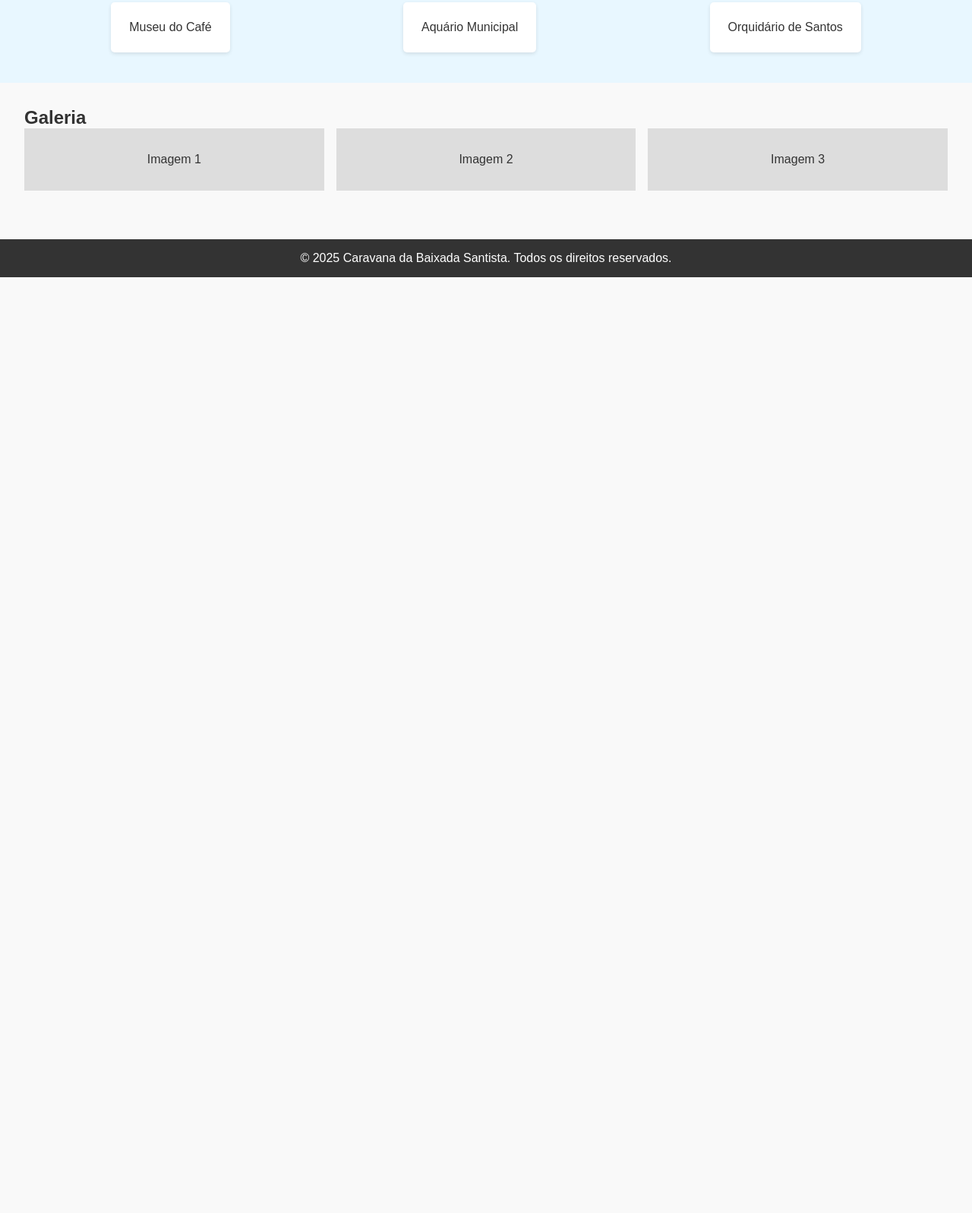
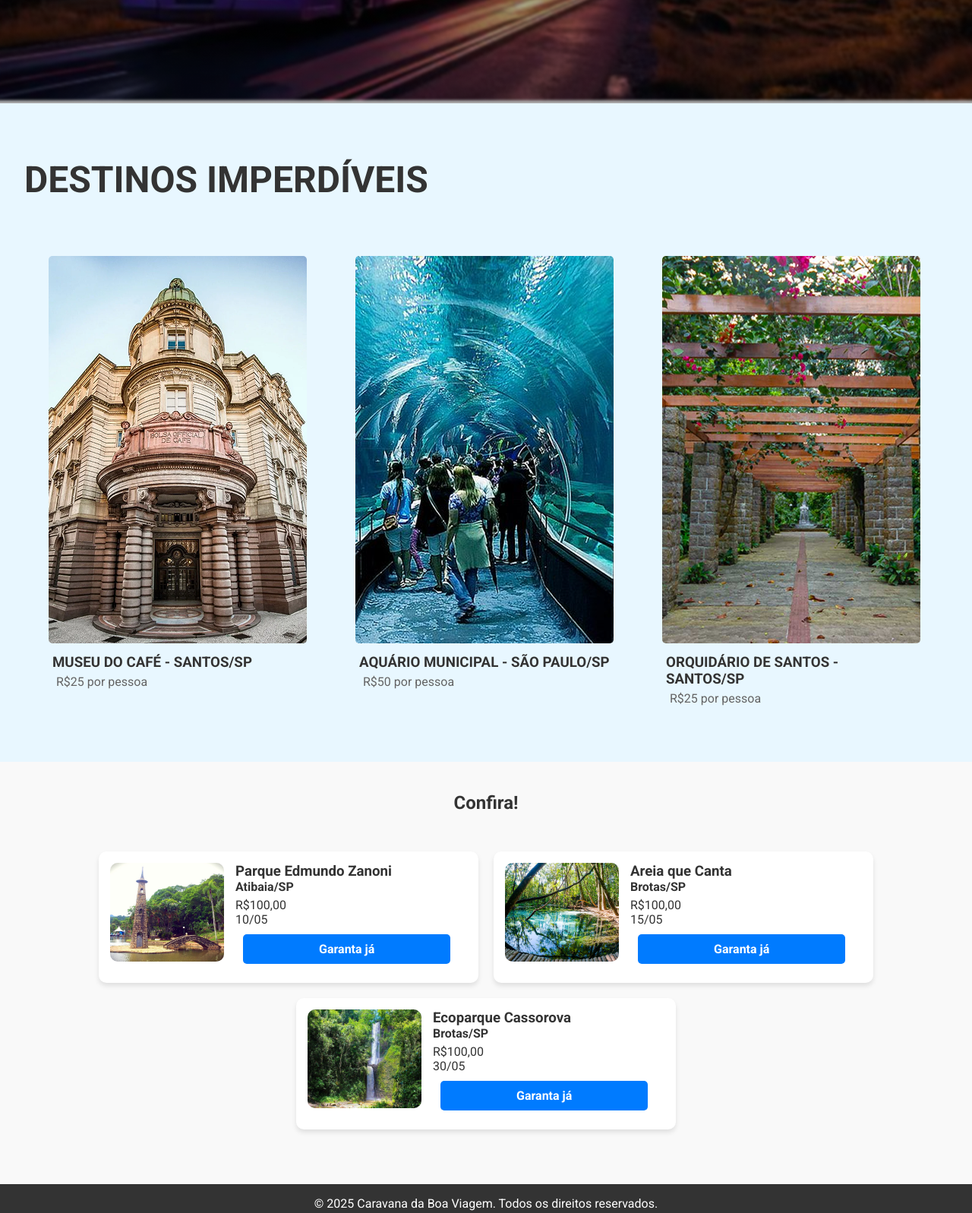
Before and after one commit to luskaluz/Caravana_BoaViagem, a website: page index.html in a window 1280 px wide. Shown: the part 515-2112 px from the top of the page at 76% size. Before the commit the page ends 880 px from the top, so only its background shows below. Drawn offline with Linux system fonts and the light colour scheme.

Commit message:
homepage

```diff
--- a/css/styles.css
+++ b/css/styles.css
@@ -1,9 +1,10 @@
+@import url('https://fonts.googleapis.com/css2?family=Roboto:ital,wght@0,100..900;1,100..900&display=swap');
 
 * {
     margin: 0;
     padding: 0;
     box-sizing: border-box;
-    font-family: 'Arial', sans-serif;
+    font-family: 'Roboto', sans-serif;
 }
 
 body {
@@ -25,14 +26,34 @@ body {
 .menu li a {
     color: white;
     text-decoration: none;
+    position: relative;
 }
 
+.menu li a::after {
+    content: '';
+    position: absolute;
+    left: 0;
+    bottom: -2px;
+    width: 100%;
+    height: 2px;
+    background: white;
+    transform: scaleX(0);
+    transition: transform 0.3s ease-in-out;
+}
+
+.menu li a:hover::after {
+    transform: scaleX(1);
+}
 .banner {
-    background: linear-gradient(rgba(0, 0, 0, 0.3), rgba(0, 0, 0, 0.3)), url('../images/banner.jpg') no-repeat center center;
+    background: linear-gradient(rgba(0, 0, 0, 0.3), rgba(0, 0, 0, 0.3)), url('../images/img_backblur.png') no-repeat center center;
     background-size: cover;
     color: white;
-    padding: 5rem;
+    height: 600px;
     text-align: center;
+}
+
+.banner h1{
+    padding-top: 200px;
 }
 
 .destinos {
@@ -40,28 +61,101 @@ body {
     background-color: #e8f7ff;
 }
 
+.destinos h2{
+    margin-top: 40px;
+    margin-bottom: 40px;
+    font-size: 48px;
+    font-weight: 700;
+    text-transform: uppercase;
+}
+
 .cards {
     display: flex;
     justify-content: space-around;
 }
 
+.cards img{
+    border-radius: 5px;
+    margin-bottom: 5px;
+}
+
 .card {
-    background-color: white;
     padding: 1.5rem;
     margin: 0.5rem;
     border-radius: 5px;
-    box-shadow: 0 2px 5px rgba(0, 0, 0, 0.1);
 }
 
-.galeria {
-    padding: 2rem;
+.card h3{
+    margin: 5px;
 }
 
-.grid-galeria {
-    display: grid;
-    grid-template-columns: repeat(3, 1fr);
-    gap: 1rem;
+.preco-destaque{
+    color: #646464;
+    margin: 5px 0 10px 10px;
 }
+
+.eventos {
+    text-align: center;
+    padding: 40px 20px;
+    background-color: #f9f9f9;
+}
+
+.eventos h2{
+    margin-bottom: 50px;
+}
+
+.grid-eventos {
+    display: flex;
+    justify-content: center;
+    gap: 20px;
+    flex-wrap: wrap;
+}
+
+.evento {
+    background: white;
+    padding: 15px;
+    border-radius: 10px;
+    box-shadow: 0 4px 6px rgba(0, 0, 0, 0.1);
+    display: flex;
+    align-items: flex-start;
+    width: 500px;
+    gap: 15px;
+}
+
+.evento img {
+    width: 150px;
+    height: 130px;
+    border-radius: 10px;
+    object-fit: cover;
+}
+
+.evento-info {
+    text-align: left;
+    flex: 1;
+    display: flex;
+    flex-direction: column;
+}
+
+.evento h4{
+    margin-bottom: 5px;
+}
+
+.botao-evento {
+    display: inline-block;
+    padding: 10px 100px;
+    margin: 10px;
+    background: #007bff;
+    color: white;
+    text-decoration: none;
+    border-radius: 5px;
+    font-weight: bold;
+    align-self: flex-start;
+}
+
+.botao-evento:hover {
+    background: #0056b3;
+}
+
 
 .image-placeholder {
     background-color: #ddd;
@@ -126,13 +220,15 @@ footer {
 
 .formulario button {
     padding: 10px;
-    font-size: 16px;
+    font-size: 20px;
+    font-weight: 500;
     border: none;
     border-radius: 5px;
     background-color: #008CFF;
     color: white;
     cursor: pointer;
     transition: background-color 0.3s ease;
+    text-transform: uppercase;
 }
 
 .formulario button:hover {
--- a/index.html
+++ b/index.html
@@ -1,25 +1,14 @@
 <!DOCTYPE html>
 <html lang="pt-BR">
+
 <head>
     <meta charset="UTF-8">
     <meta name="viewport" content="width=device-width, initial-scale=1.0">
     <title>Caravana da Baixada Santista</title>
     <link rel="stylesheet" href="css/styles.css">
     <link rel="icon" type="image/jpeg" href="images/onibus_viagem.jpg">
-    <style>
-        .banner {
-            background: url('images/onibus_viagem.jpg') no-repeat center center;
-            background-size: cover;
-            height: 400px;
-            display: flex;
-            align-items: center;
-            justify-content: center;
-            color: white;
-            text-shadow: 2px 2px 5px rgba(0, 0, 0, 0.7);
-            text-align: center;
-        }
-    </style>
 </head>
+
 <body>
     <header>
         <nav class="navbar">
@@ -41,24 +30,70 @@
         <section class="destinos">
             <h2>Destinos Imperdíveis</h2>
             <div class="cards">
-                <div class="card">Museu do Café</div>
-                <div class="card">Aquário Municipal</div>
-                <div class="card">Orquidário de Santos</div>
+                <div class="card">
+                    <img src="images/museucafe.png">
+                    <h3>MUSEU DO CAFÉ - SANTOS/SP</h3>
+                    <p class="preco-destaque">R$25 por pessoa</p>
+                </div>
+                <div class="card">
+                    <img src="images/aquario.png">
+                    <h3>AQUÁRIO MUNICIPAL - SÃO PAULO/SP</h3>
+                    <p class="preco-destaque">R$50 por pessoa</p>
+                </div>
+                <div class="card">
+                    <img src="images/orquidario.png">
+                    <h3>ORQUIDÁRIO DE SANTOS - SANTOS/SP</h3>
+                    <p class="preco-destaque">R$25 por pessoa</p>
+                </div>
             </div>
         </section>
 
-        <section class="galeria">
-            <h2>Galeria</h2>
-            <div class="grid-galeria">
-                <div class="image-placeholder">Imagem 1</div>
-                <div class="image-placeholder">Imagem 2</div>
-                <div class="image-placeholder">Imagem 3</div>
+        <section class="eventos">
+            <h2>Confira!</h2>
+            <div class="grid-eventos">
+                <div class="evento">
+                    <img src="images/parqueatibaia.jpg" alt="Evento 1">
+                    <div class="evento-info">
+                        <h3>Parque Edmundo Zanoni</h3>
+                        <h4>Atibaia/SP</h4>
+                        <p>R$100,00</p>
+                        <p>10/05</p>
+                        <a href="parquezanoni.html" class="botao-evento">Garanta já</a>
+                    </div>
+
+                </div>
+
+                <div class="evento">
+                    <img src="images/areia-que-canta.jpg" alt="Evento 2">
+                    <div class="evento-info">
+                        <h3>Areia que Canta </h3>
+                        <h4>Brotas/SP</h4>
+                        <p>R$100,00</p>
+                        <p>15/05</p>
+                        <a href="areiaquecanta.html" class="botao-evento">Garanta já</a>
+                    </div>
+
+                </div>
+
+                <div class="evento">
+                    <img src="images/cachoeira-do-cassorova.jpg" alt="Evento 3">
+                    <div class="evento-info">
+                        <h3>Ecoparque Cassorova</h3>
+                        <h4>Brotas/SP</h4>
+                        <p>R$100,00</p>
+                        <p>30/05</p>
+                        <a href="ecoparquecassorova.html" class="botao-evento">Garanta já</a>
+                    </div>
+
+                </div>
             </div>
         </section>
+
     </main>
 
     <footer>
-        <p>© 2025 Caravana da Baixada Santista. Todos os direitos reservados.</p>
+        <p>© 2025 Caravana da Boa Viagem. Todos os direitos reservados.</p>
     </footer>
 </body>
+
 </html>
--- a/js/script.js
+++ b/js/script.js
@@ -98,7 +98,7 @@ const login = async () => {
     alert("Login bem-sucedido!");
     atualizarInterface(usuario);
   } catch (error) {
-    alert("Erro ao fazer login: " + error.message);
+    alert("Erro ao fazer login: verifique email e ou senha" );
   }
 };
 
--- a/js/server.js
+++ b/js/server.js
@@ -2,7 +2,6 @@ require("dotenv").config();
 const express = require("express");
 const bodyParser = require("body-parser");
 const firebaseAdmin = require("firebase-admin");
-const cors = require("cors");
 const path = require("path");
 
 const app = express();
@@ -20,7 +19,7 @@ const auth = firebaseAdmin.auth();
 const db = firebaseAdmin.firestore();
 
 app.use(bodyParser.json());
-app.use(cors());
+
 app.use(express.static(path.join(__dirname, "../")));
 
 const validarDadosCadastro = (nome, email, senha, telefone, idade) => {
@@ -93,7 +92,6 @@ app.post("/register", async (req, res) => {
   }
 });
 
-
 // busca no banco de dados
 app.get("/user/:uid", async (req, res) => {
   const { uid } = req.params;
```
Also changed, not shown: cadastro.html (+5 -0 lines), galeria.html (+3 -0 lines), roteiros.html (+3 -0 lines), sobre.html (+3 -0 lines), images/aquario.png (added), images/areia-que-canta.jpg (added), images/cachoeira-do-cassorova.jpg (added), images/img_backblur.png (added), images/img_background.jpg (added), images/mappin.svg (added), images/museucafe.png (added), images/orquidario.png (added), images/parqueatibaia.jpg (added).
